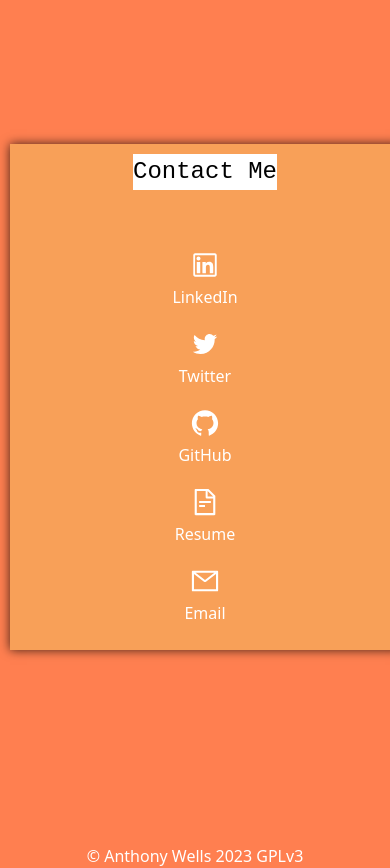
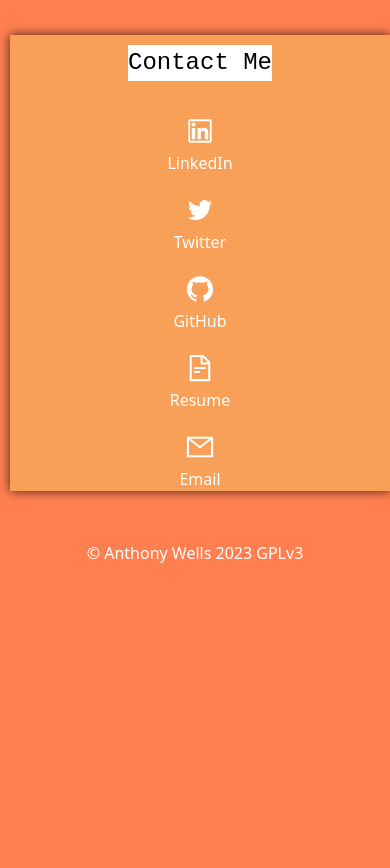
Before and after one commit to awellsbiz/next-portfolio, a Next.js app: page /contact in a window 390 px wide. After the commit the page ends 844 px from the top, so only its background shows below. Built offline with nearby package versions, Linux system fonts and the light colour scheme.

Commit message:
Its been time for bed

```diff
--- a/styles/Contact.module.css
+++ b/styles/Contact.module.css
@@ -65,15 +65,19 @@
 @media (max-width: 768px) {
   .content {
     width: 100%;
-    height: 60%;
+    height: 100%;
+    margin-bottom: 50px;
+    background-color: #f8a058;
+    box-shadow: 0px 0px 10px 0px rgba(0, 0, 0, 0.75);
   }
   .contactContainer {
     flex-direction: column; ;
-    width: 100%;
-    height: 100%;
+    width: auto;
+
   }
   .resumeIcon {
     margin: 0 auto;
+
   }
   .title {
     font-size: 1.5rem;
@@ -82,8 +86,9 @@
     margin-top: 10px;
   }
   .mainContainer {
-    width: 100vw;
-    height: 100vh;
+    width: auto;
+    height: 100%;
     margin-left: 10px;
+    margin-top: 9%;
   }
 }
--- a/styles/Projects.module.css
+++ b/styles/Projects.module.css
@@ -167,7 +167,7 @@
         height: 100vh;
         width: 100vw;
         margin-left: 7px;
-        margin-top: 50%;
+        margin-top: 100%;
     }
     .title {
         margin: 0 auto;
```
